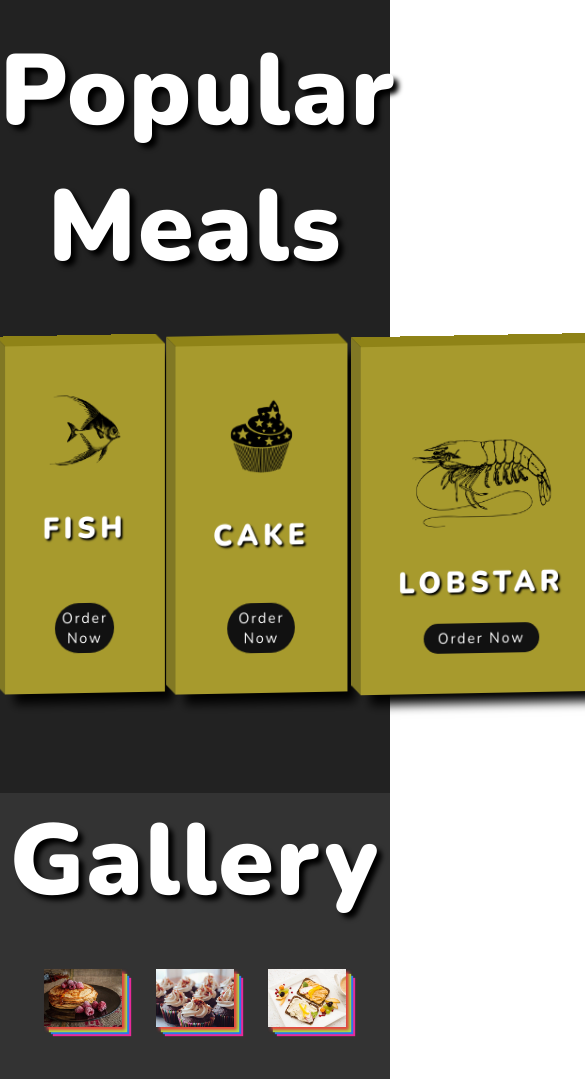
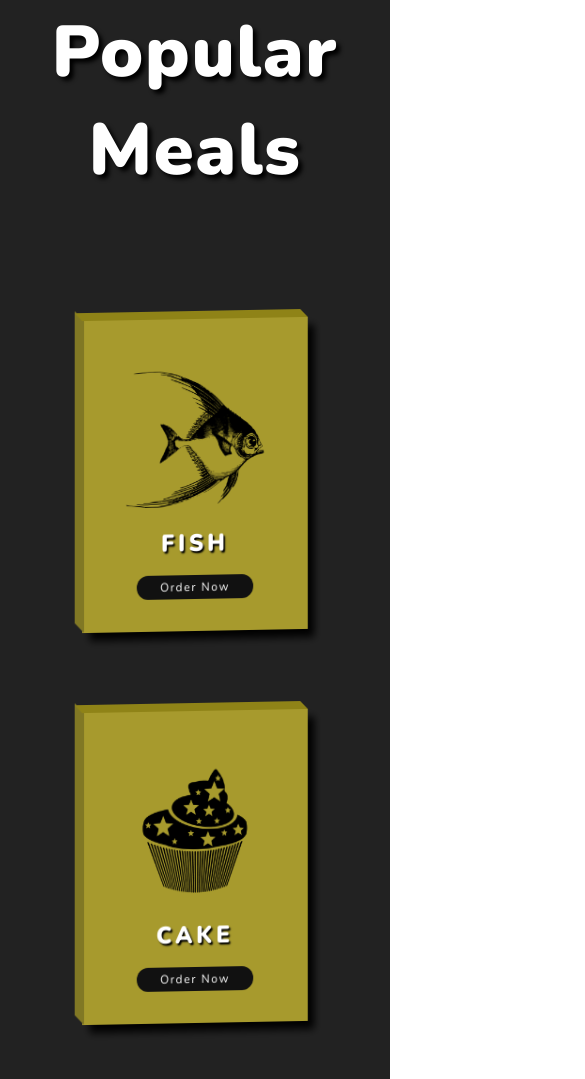
Before and after one commit to toufiq007/responsive-website-html-css, a plain HTML site: page index.html in a window 390 px wide. Shown: the part 921-2000 px from the top of the page, 585 px wide, since content can reach past the window. Drawn offline with nearby package versions, Linux system fonts and the light colour scheme.

Commit message:
complete project

```diff
--- a/style.css
+++ b/style.css
@@ -390,3 +390,40 @@ html {
 
 }
 /* section 4 ends */
+
+
+/* css media query for responsive */
+@media(max-width:1400px){
+    html{
+        font-size: 50%;
+    }
+    .section-2{
+        height: auto;
+        padding: 10rem 0 12rem 0;
+    }
+    .card-container{
+        margin-top: 10rem;
+    }
+    .gallery-link{
+        width: 40rem;
+        height: 25rem;
+        /* margin: 5rem; */
+    }
+    .food-img{
+        width: 100%;
+        height: 100%;
+    }
+}
+
+@media (max-width:1000px){
+    .section-heading{
+        font-size: 9rem;
+        margin: 0 5rem;
+    }
+    .card-container{
+        flex-wrap: wrap;
+    }
+    .card{
+        margin: 5rem;
+    }
+}
```
